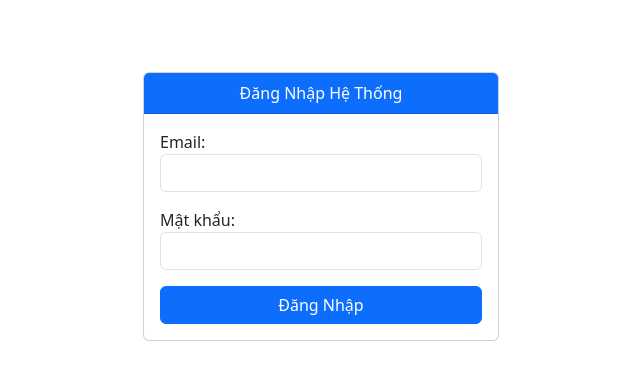
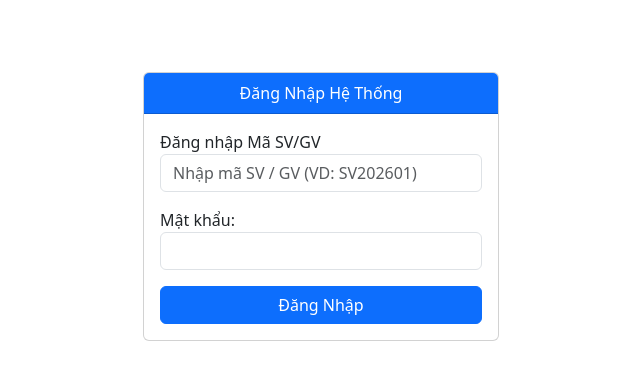
Before and after one commit to huyng260707-max/University-Research-Lab-Asset-Tracker, a Flask app: page / in a window 1280 px wide. Shown: the part 56-436 px from the top of the page, without its empty margins (319-959 px from the left). Run offline with Flask 3, Linux system fonts and the light colour scheme.

Commit message:
Update login.html

```diff
--- a/lab_asset_tracker/templates/login.html
+++ b/lab_asset_tracker/templates/login.html
@@ -1,4 +1,4 @@
-    {% extends 'base.html' %}
+{% extends 'base.html' %}
 {% block content %}
 <div class="row justify-content-center">
     <div class="col-md-4">
@@ -7,8 +7,8 @@
             <div class="card-body">
                 <form action="{{ url_for('login') }}" method="POST">
                     <div class="mb-3">
-                        <label>Email:</label>
-                        <input type="email" name="email" class="form-control" required>
+                        <label>Đăng nhập Mã SV/GV</label>
+                        <input type="text" name="personnel_code" class="form-control" placeholder="Nhập mã SV / GV (VD: SV202601)" required>
                     </div>
                     <div class="mb-3">
                         <label>Mật khẩu:</label>
```
